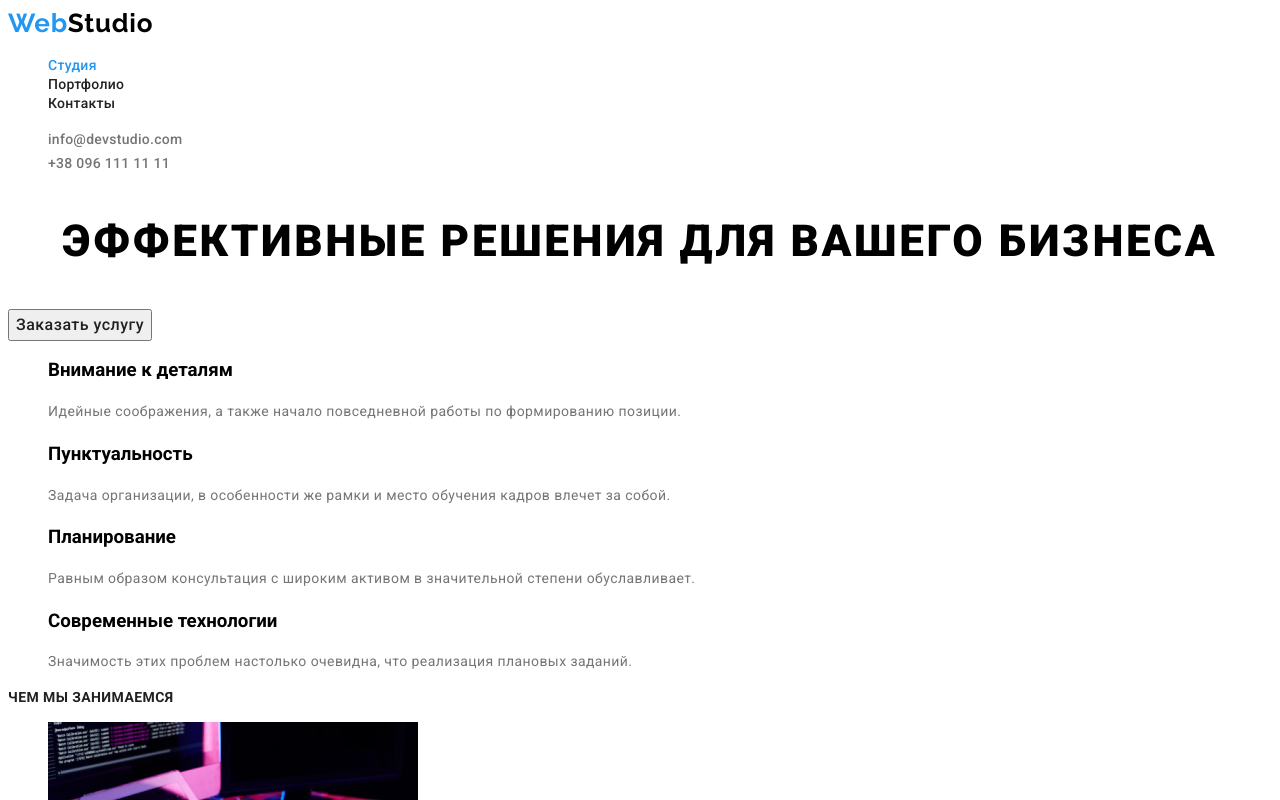
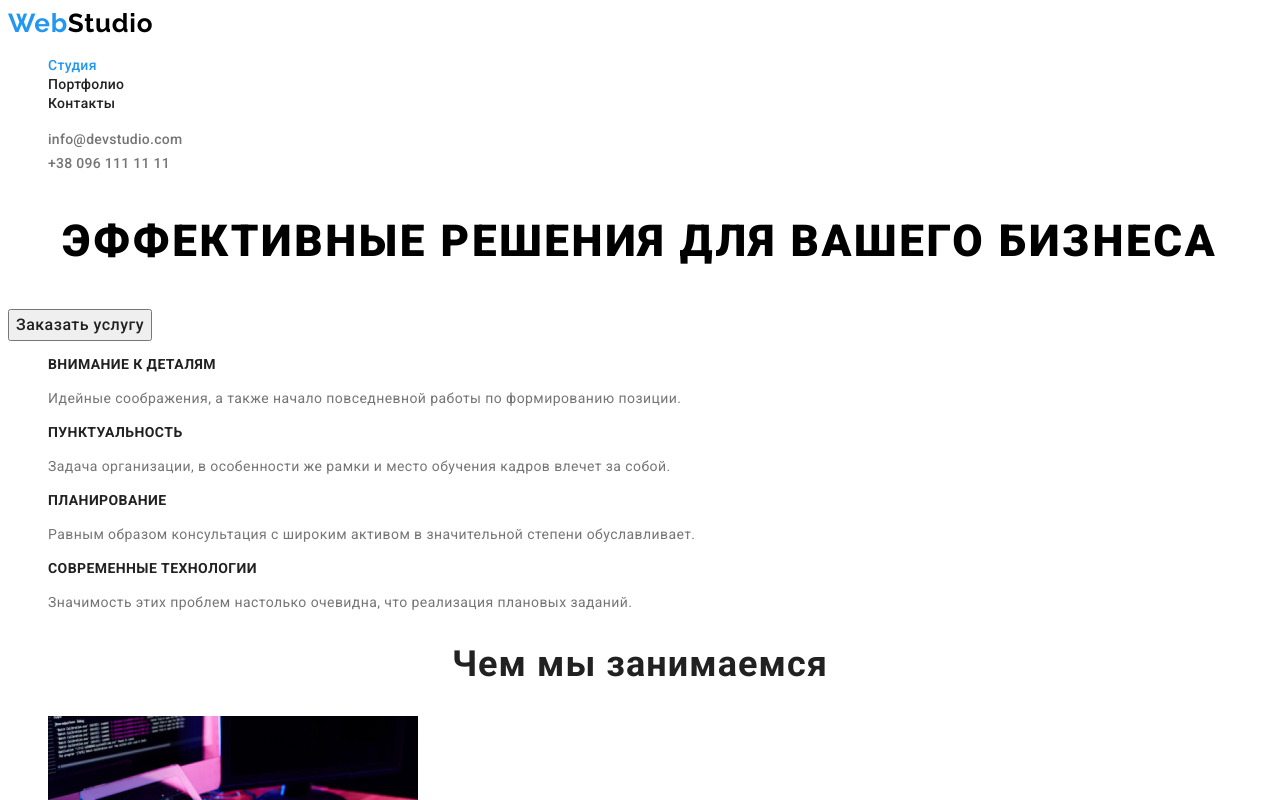
Before and after one commit to BoroDinS/goit-markup-hw-02, a plain HTML site: page index.html in a window 1280 px wide. Shown: the top 800 px of the page. Drawn offline with Linux system fonts and the light colour scheme.

Commit message:
hw-2 fixed failes 2

```diff
--- a/css/styles.css
+++ b/css/styles.css
@@ -39,10 +39,10 @@ address {
 .title {
   font-family: var(--main-font);
   font-weight: 700;
-  font-size: 14px;
-  line-height: 1.14;
+  font-size: 36px;
+  line-height: 1.166;
+  text-align: center;
   letter-spacing: 0.03em;
-  text-transform: uppercase;
   color: #212121;
 }
 
@@ -122,6 +122,16 @@ address {
 /* ============= HERO END ============= */
 
 /* ============= ADVANTAGES ============= */
+
+.advantages__title {
+  font-family: var(--main-font);
+  font-weight: 700;
+  font-size: 14px;
+  line-height: 1.14;
+  letter-spacing: 0.03em;
+  text-transform: uppercase;
+  color: #212121;
+}
 
 .advantages__description {
   font-family: var(--main-font);
```
